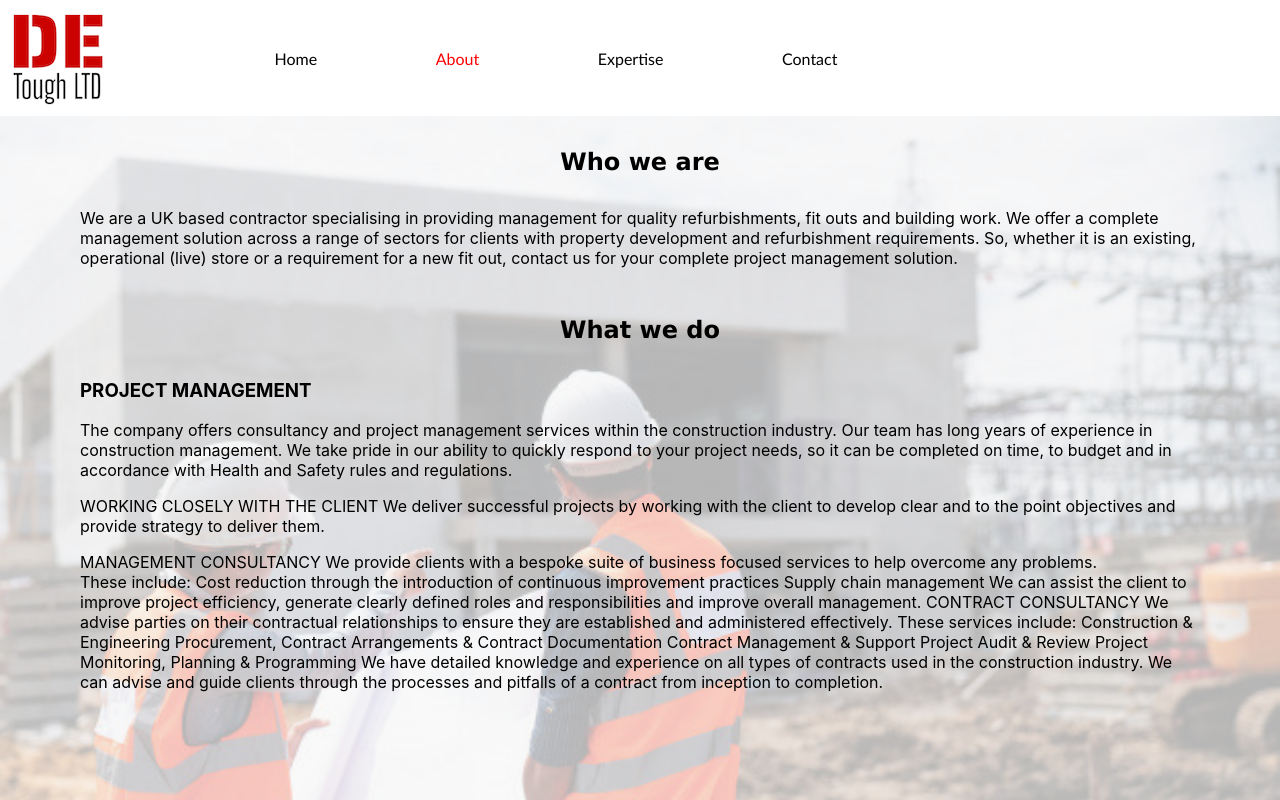
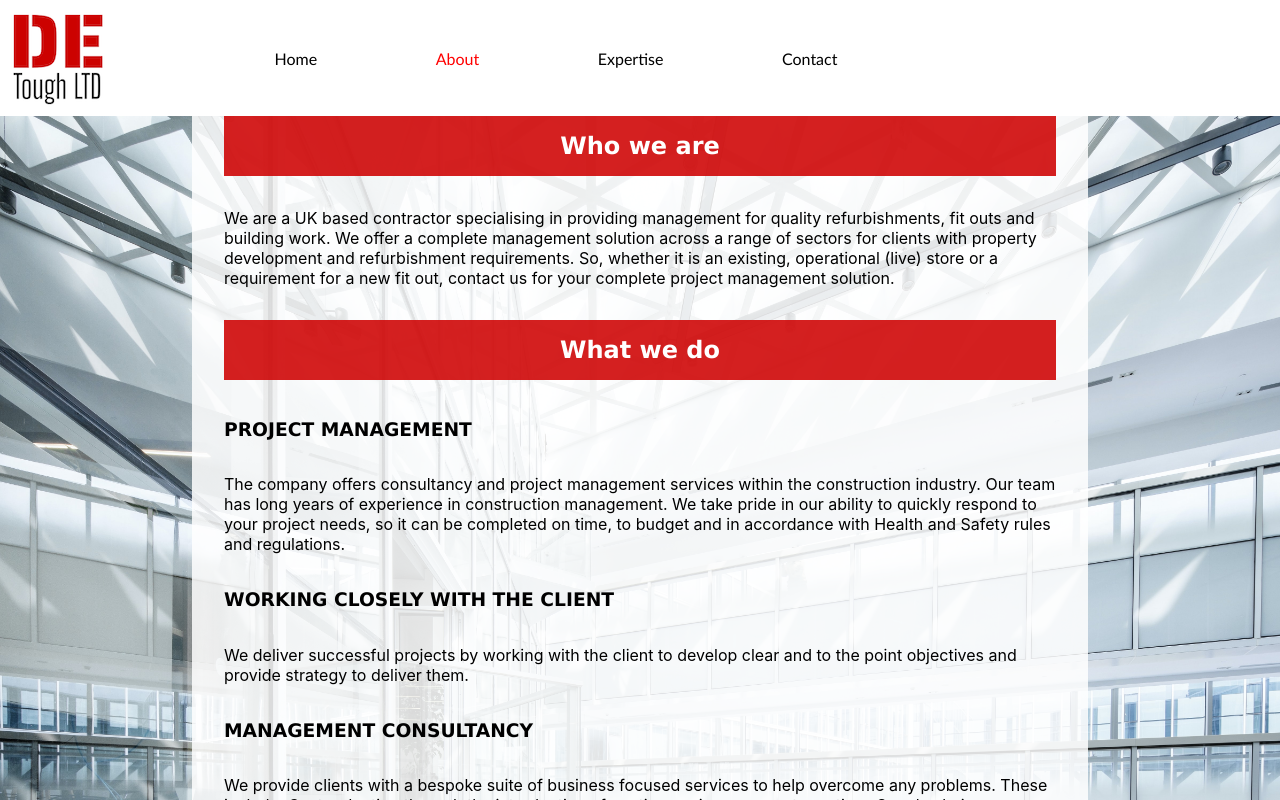
Before and after one commit to mariagus/de-tough, a React (Create React App) app: page /about in a window 1280 px wide. Shown: the top 800 px of the page. Built offline with nearby package versions, Linux system fonts and the light colour scheme.

Commit message:
change images

```diff
--- a/src/About.css
+++ b/src/About.css
@@ -1,24 +1,34 @@
 .about {
-  min-height: 100vh;
   height: fit-content;
-  background-image: url("image1.jpg");
+  background-image: url("interior.jpg");
   background-repeat: no-repeat;
   background-size: cover;
 }
 
 .container {
-  padding-left: 5rem;
-  padding-right: 5rem;
-  min-height: 100vh;
+  margin: 15%;
+  margin-top: 0;
+  margin-bottom: 0;
+  padding-right: 2rem;
+  padding-left: 2rem;
   height: fit-content;
-  background-color: rgba(255, 255, 255, 0.514);
+  background-color: rgba(255, 255, 255, 0.849);
 }
-
+p {
+  padding-top: 1rem;
+  padding-bottom: 1rem;
+}
 h2 {
+  background-color: rgba(206, 2, 2, 0.877);
+  color: white;
   margin: 0;
-  padding-top: 2rem;
+  padding-top: 1rem;
   padding-bottom: 1rem;
   text-align: center;
   font-family: "Lucida Sans", "Lucida Sans Regular", "Lucida Grande",
     "Lucida Sans Unicode", Geneva, Verdana, sans-serif;
 }
+h3 {
+  font-family: "Lucida Sans", "Lucida Sans Regular", "Lucida Grande",
+    "Lucida Sans Unicode", Geneva, Verdana, sans-serif;
+}
--- a/src/About.js
+++ b/src/About.js
@@ -14,7 +14,9 @@ export default function About() {
           it is an existing, operational (live) store or a requirement for a new
           fit out, contact us for your complete project management solution.
         </p>
+
         <h2>What we do</h2>
+        <br />
         <h3>PROJECT MANAGEMENT</h3>
         <p>
           The company offers consultancy and project management services within
@@ -23,27 +25,32 @@ export default function About() {
           respond to your project needs, so it can be completed on time, to
           budget and in accordance with Health and Safety rules and regulations.
         </p>
+
+        <h3>WORKING CLOSELY WITH THE CLIENT</h3>
         <p>
-          WORKING CLOSELY WITH THE CLIENT We deliver successful projects by
-          working with the client to develop clear and to the point objectives
-          and provide strategy to deliver them.
+          We deliver successful projects by working with the client to develop
+          clear and to the point objectives and provide strategy to deliver
+          them.
         </p>
+
+        <h3>MANAGEMENT CONSULTANCY</h3>
         <p>
-          MANAGEMENT CONSULTANCY We provide clients with a bespoke suite of
-          business focused services to help overcome any problems.
-          <br /> These include: Cost reduction through the introduction of
-          continuous improvement practices Supply chain management We can assist
-          the client to improve project efficiency, generate clearly defined
-          roles and responsibilities and improve overall management. CONTRACT
-          CONSULTANCY We advise parties on their contractual relationships to
-          ensure they are established and administered effectively. These
-          services include: Construction & Engineering Procurement, Contract
-          Arrangements & Contract Documentation Contract Management & Support
-          Project Audit & Review Project Monitoring, Planning & Programming We
-          have detailed knowledge and experience on all types of contracts used
-          in the construction industry. We can advise and guide clients through
-          the processes and pitfalls of a contract from inception to completion.
+          We provide clients with a bespoke suite of business focused services
+          to help overcome any problems. These include: Cost reduction through
+          the introduction of continuous improvement practices Supply chain
+          management We can assist the client to improve project efficiency,
+          generate clearly defined roles and responsibilities and improve
+          overall management. CONTRACT CONSULTANCY We advise parties on their
+          contractual relationships to ensure they are established and
+          administered effectively. These services include: Construction &
+          Engineering Procurement, Contract Arrangements & Contract
+          Documentation Contract Management & Support Project Audit & Review
+          Project Monitoring, Planning & Programming We have detailed knowledge
+          and experience on all types of contracts used in the construction
+          industry. We can advise and guide clients through the processes and
+          pitfalls of a contract from inception to completion.
         </p>
+        <br />
       </div>
     </div>
   );
--- a/src/App.js
+++ b/src/App.js
@@ -1,6 +1,6 @@
 import "./App.css";
 import React from "react";
-import { BrowserRouter as Router, Switch, Route, Link } from "react-router-dom";
+import { BrowserRouter as Router, Switch, Route } from "react-router-dom";
 import Navbar from "./components/Navbar";
 import Home from "./Home";
 import About from "./About";
--- a/src/Home.css
+++ b/src/Home.css
@@ -1,14 +1,17 @@
 .home {
   height: 100vh;
-  background-image: url("image2.jpg");
+  background-image: url("interior.jpg");
   background-repeat: no-repeat;
   background-size: cover;
 }
 
 .welcome {
-  margin: 0;
-  padding: 10%;
-  color: white;
+  margin: 0 auto;
+  margin-right: 10%;
+  margin-left: 10%;
+  padding: 5%;
+  background-color: rgba(255, 255, 255, 0.644);
+  color: rgb(148, 2, 2);
   text-align: center;
   font-family: "Lucida Sans", "Lucida Sans Regular", "Lucida Grande",
     "Lucida Sans Unicode", Geneva, Verdana, sans-serif;
```
Also changed, not shown: src/interior.jpg (added), 1 other file (tests, documents, lock files or other folders).
